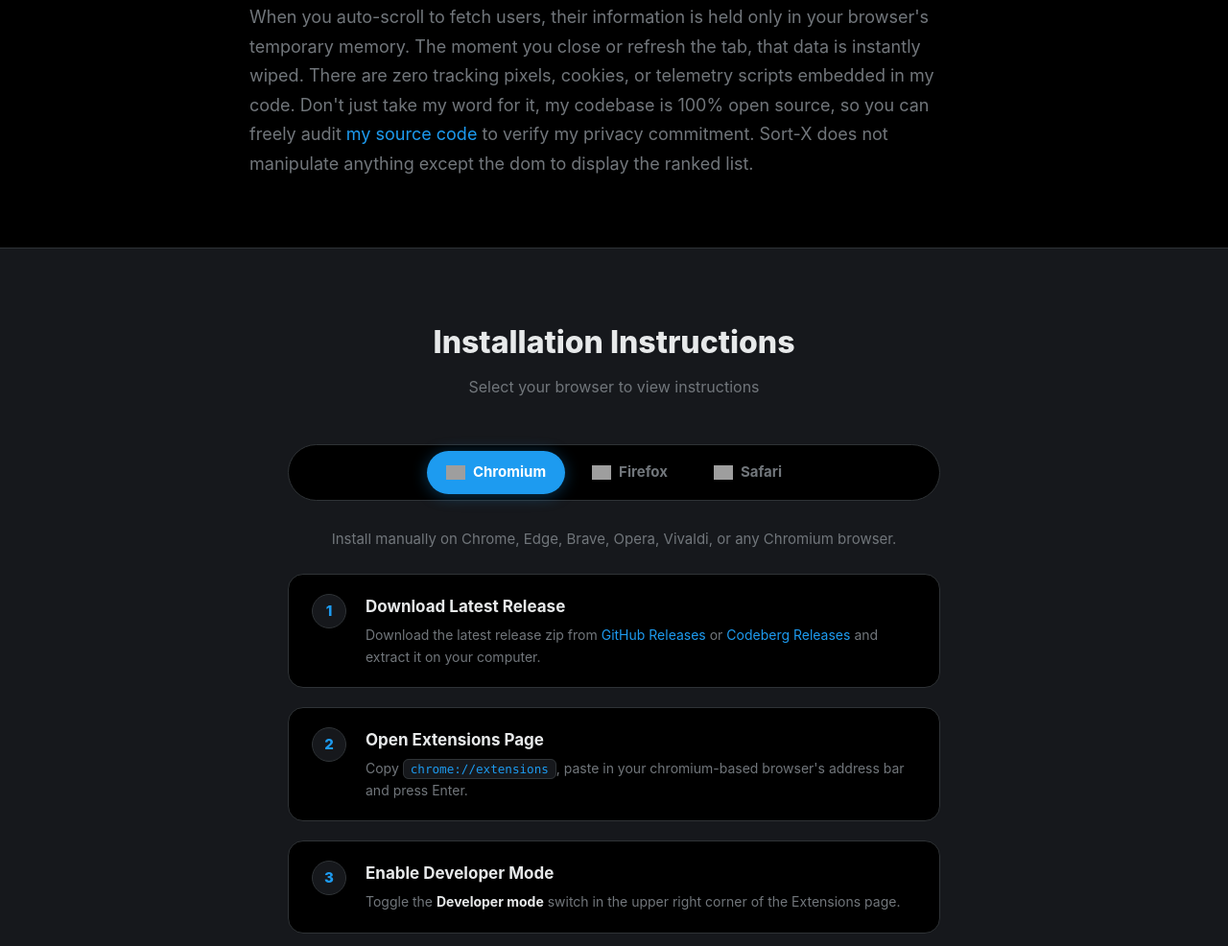
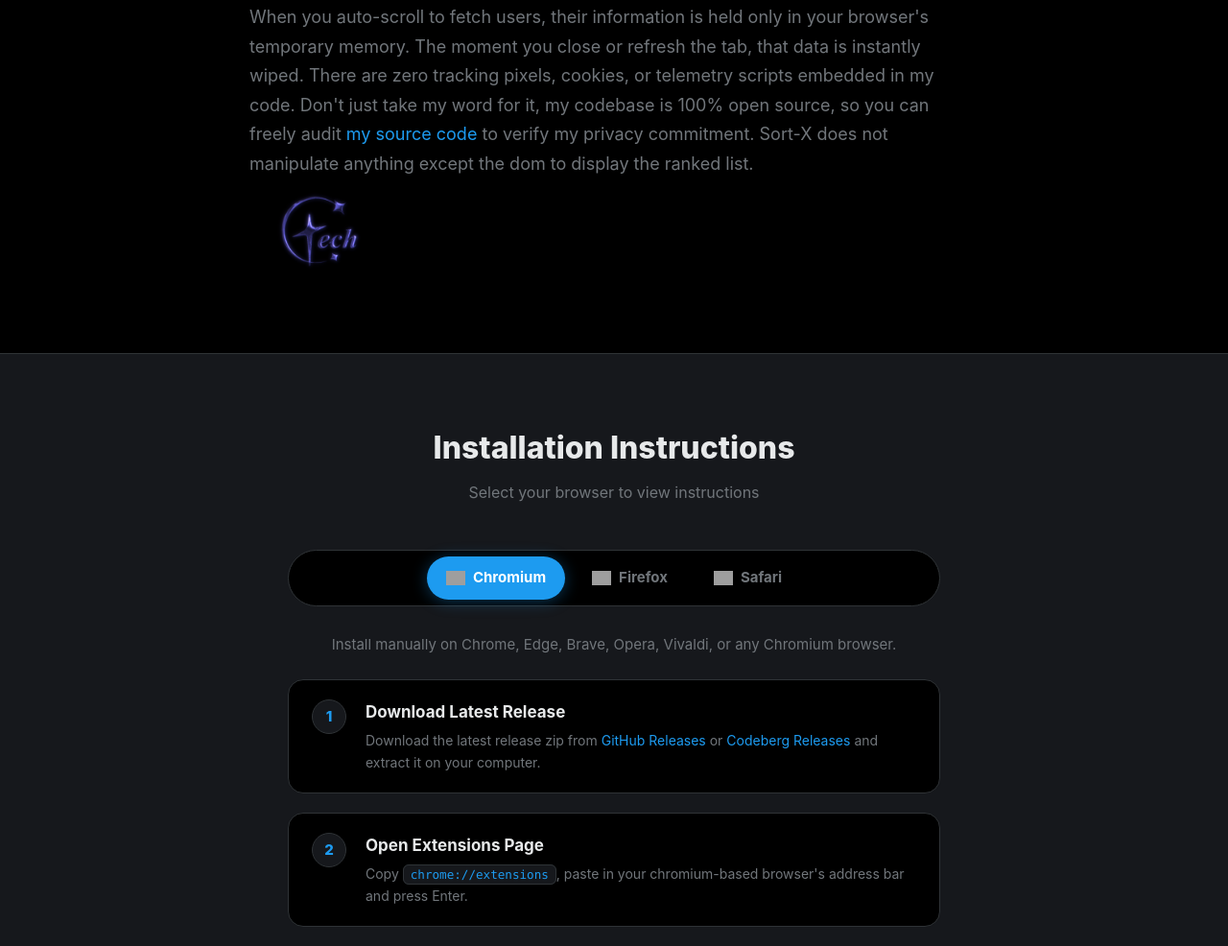
Before and after one commit to MikaTech-dev/sort-x, a browser extension: page docs/index.html in a window 1280 px wide. Shown: the part 1929-2915 px from the top of the page at 96% size. Drawn offline with nearby package versions, Linux system fonts and the light colour scheme; no server answers; grey boxes are pictures that could not be loaded.

Commit message:
feat: refine privacy policy, add personal logo

```diff
--- a/docs/index.html
+++ b/docs/index.html
@@ -11,13 +11,15 @@
   <!-- Open Graph / Social Media Preview -->
   <meta property="og:type" content="website">
   <meta property="og:title" content="Sort X — Sort Followers & Following by Follower Count">
-  <meta property="og:description" content="Sort any X (Twitter) profile's Followers or Following list by follower count for free, right in your browser.">
+  <meta property="og:description"
+    content="Sort any X (Twitter) profile's Followers or Following list by follower count for free, right in your browser.">
   <meta property="og:image" content="sort-x social media thumb.png">
 
   <!-- Twitter Card -->
   <meta name="twitter:card" content="summary_large_image">
   <meta name="twitter:title" content="Sort X — Sort Followers & Following by Follower Count">
-  <meta name="twitter:description" content="Sort any X (Twitter) profile's Followers or Following list by follower count for free, right in your browser.">
+  <meta name="twitter:description"
+    content="Sort any X (Twitter) profile's Followers or Following list by follower count for free, right in your browser.">
   <meta name="twitter:image" content="sort-x social media thumb.png">
 
   <link rel="icon" type="image/png" href="sort-x-logo.png">
@@ -84,7 +86,8 @@
         <div class="flex items-center justify-center">
           <h1
             class="text-4xl sm:text-[80px] font-extrabold tracking-[-0.03em] text-sortx-text-primary leading-[1.1] flex items-center justify-center">
-            Sort <img src="sort-x-logo.png" alt="X Logo" class="w-[96px] h-[96px] sm:w-[110px] sm:h-[110px] rounded-2xl align-middle ml-3 sm:ml-4">
+            Sort <img src="sort-x-logo.png" alt="X Logo"
+              class="w-[96px] h-[96px] sm:w-[110px] sm:h-[110px] rounded-2xl align-middle ml-3 sm:ml-4">
           </h1>
         </div>
 
@@ -242,6 +245,10 @@
             you can freely audit <a href="https://github.com/Mikatech-dev/sort-x" target="_blank" rel="noopener">my
               source code</a> to verify my privacy commitment. Sort-X does not manipulate anything except the dom to
             display the ranked list.
+            <a href="https://mikatech.name.ng" target="_blank" rel="noopener">
+              <img src="Logo_00000.png" alt="Sort X Logo"
+                class="w-[96px] h-[96px] sm:w-[110px] sm:h-[110px] rounded-2xl align-middle ml-3 sm:ml-4">
+            </a>
           </p>
         </div>
       </div>
```
Also changed, not shown: docs/Logo_00000.png (added).
